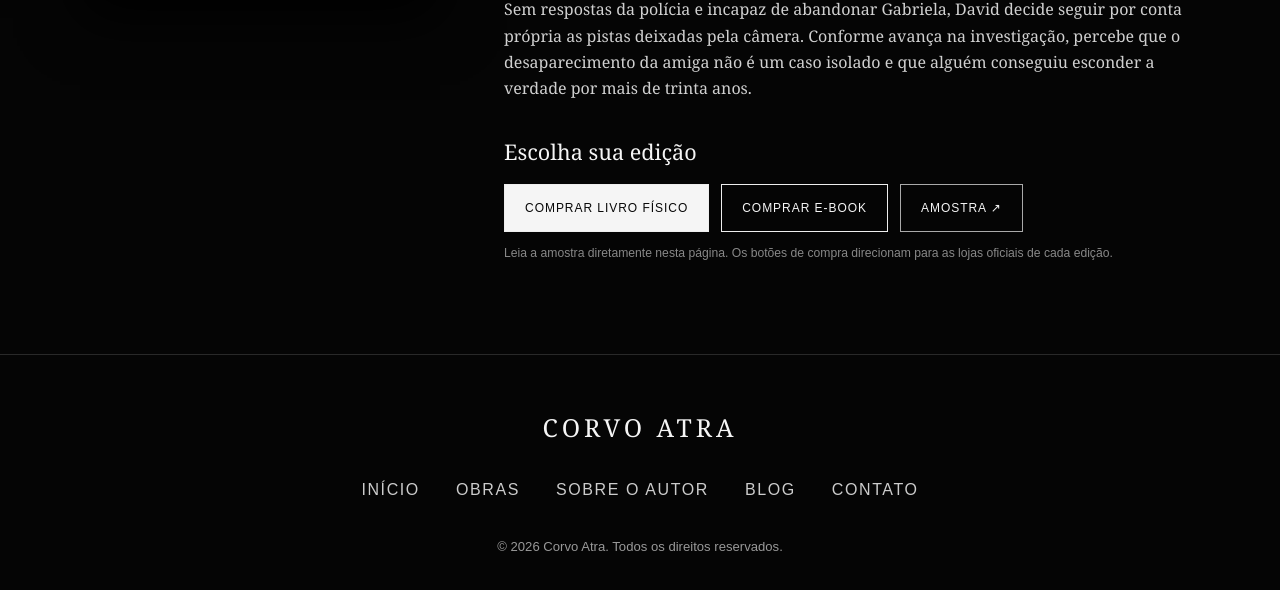
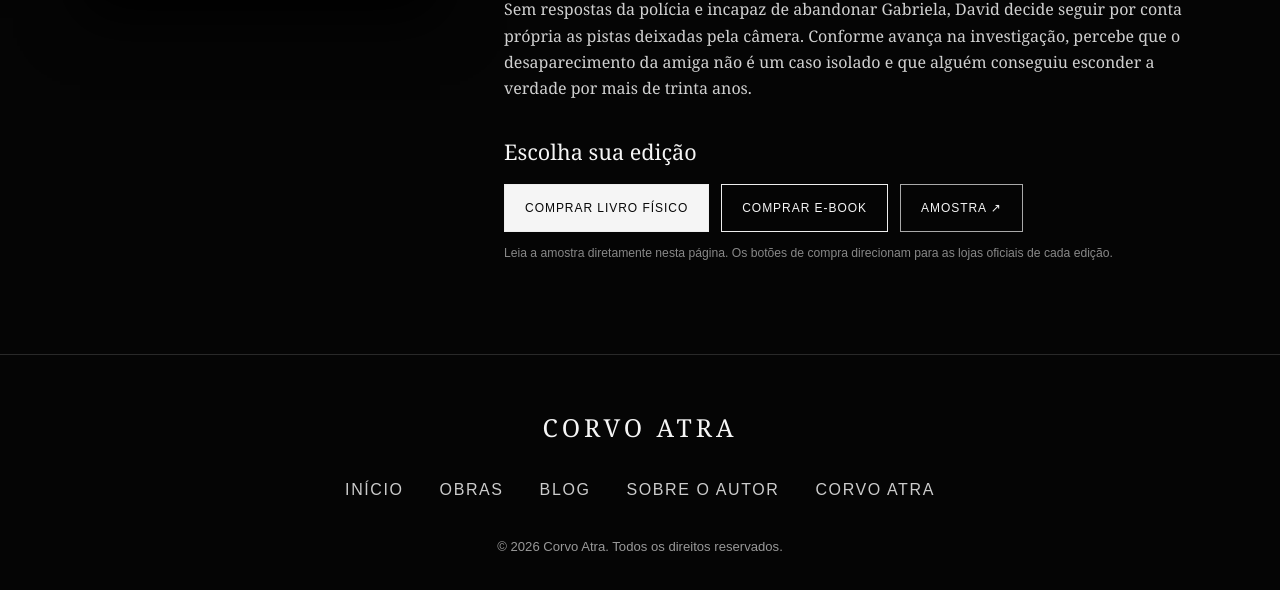
Before and after one commit to corvoatra/corvo-atra, a Jekyll site: the page built from livro-assinatura-instantanea.html, in a window 1280 px wide and 1295 px high. Shown: the part 696-1286 px from the top of the window. Built offline with Jekyll 4.4.1, drawn with Linux system fonts in a browser that asks for light colours.

Commit message:
Padroniza rodapé com nova navegação Corvo Atra

```diff
--- a/livro-assinatura-instantanea.html
+++ b/livro-assinatura-instantanea.html
@@ -36,7 +36,7 @@ header nav a:hover,header nav a:focus-visible { color:#fff; }
 <div aria-label="Capa do livro Assinatura Instantânea" class="cover book-detail-cover" role="img"><img alt="Capa do livro Assinatura Instantânea" src="assets/imagens/capa-assinatura-instantanea.png"/></div>
 <div class="details book-detail-content"><p class="eyebrow">Obra independente · Volume único</p><h1>Assinatura Instantânea</h1><p class="meta">Volume único · Não faz parte de uma série</p><h2 class="synopsis-title" id="sinopse">Sinopse</h2><p class="synopsis">David sempre gostou de objetos antigos. Por isso, quando encontra uma velha Polaroid em um brechó, não pensa duas vezes antes de levá-la para casa. Naquela mesma noite, fotografa Gabriela durante uma festa. Na manhã seguinte, descobre que a amiga desapareceu.</p><p class="synopsis">Pouco depois, a câmera revela sozinha uma fotografia que David nunca tirou. A imagem mostra um cômodo apertado, um colchão sujo e marcas nas paredes. A busca pela origem daquela foto o conduz a uma série de crimes cometidos na década de 1990.</p><p class="synopsis">Sem respostas da polícia e incapaz de abandonar Gabriela, David decide seguir por conta própria as pistas deixadas pela câmera. Conforme avança na investigação, percebe que o desaparecimento da amiga não é um caso isolado e que alguém conseguiu esconder a verdade por mais de trinta anos.</p>
 <h2 class="buy-title">Escolha sua edição</h2><div class="buy-options"><a class="buy-button" href="https://loja.uiclap.com/titulo/ua202024" rel="noopener noreferrer" target="_blank">Comprar livro físico</a><a class="buy-button secondary" href="https://www.amazon.com.br/Assinatura-Instant%C3%A2nea-Magnus-Silva-ebook/dp/B0HKD82P3Q" rel="noopener noreferrer" target="_blank">Comprar e-book</a><a aria-label="Ler amostra de Assinatura Instantânea nesta página" class="buy-button secondary sample-button" href="assets/pdfs/assinatura-instantanea-amostra.pdf" id="open-sample">Amostra ↗</a></div><p class="buy-help">Leia a amostra diretamente nesta página. Os botões de compra direcionam para as lojas oficiais de cada edição.</p></div>
-</div></main><footer><div class="brand">CORVO ATRA</div><nav aria-label="Navegação do rodapé" class="links"><a href="index.html">Início</a><a href="obras.html">Obras</a><a href="autor.html">Sobre o autor</a><a href="blog/">Blog</a><a href="contato.html">Contato</a></nav><div class="copyright">© 2026 Corvo Atra. Todos os direitos reservados.</div></footer>
+</div></main><footer><div class="brand">CORVO ATRA</div><nav aria-label="Navegação do rodapé" class="links"><a href="index.html">Início</a><a href="obras.html">Obras</a><a href="blog/">Blog</a><a href="autor.html">Sobre o autor</a><a href="corvo-atra.html">Corvo Atra</a></nav><div class="copyright">© 2026 Corvo Atra. Todos os direitos reservados.</div></footer>
 <div aria-labelledby="sample-title" aria-modal="true" class="sample-modal" hidden="" id="sample-modal" role="dialog">
 <div class="sample-panel">
 <div class="sample-toolbar"><span id="sample-title">Assinatura Instantânea — Amostra</span><div class="sample-actions"><a href="assets/pdfs/assinatura-instantanea-amostra.pdf" rel="noopener noreferrer" target="_blank">Abrir PDF em outra aba</a><button aria-label="Fechar amostra" id="close-sample" type="button">Fechar ×</button></div></div>
```
